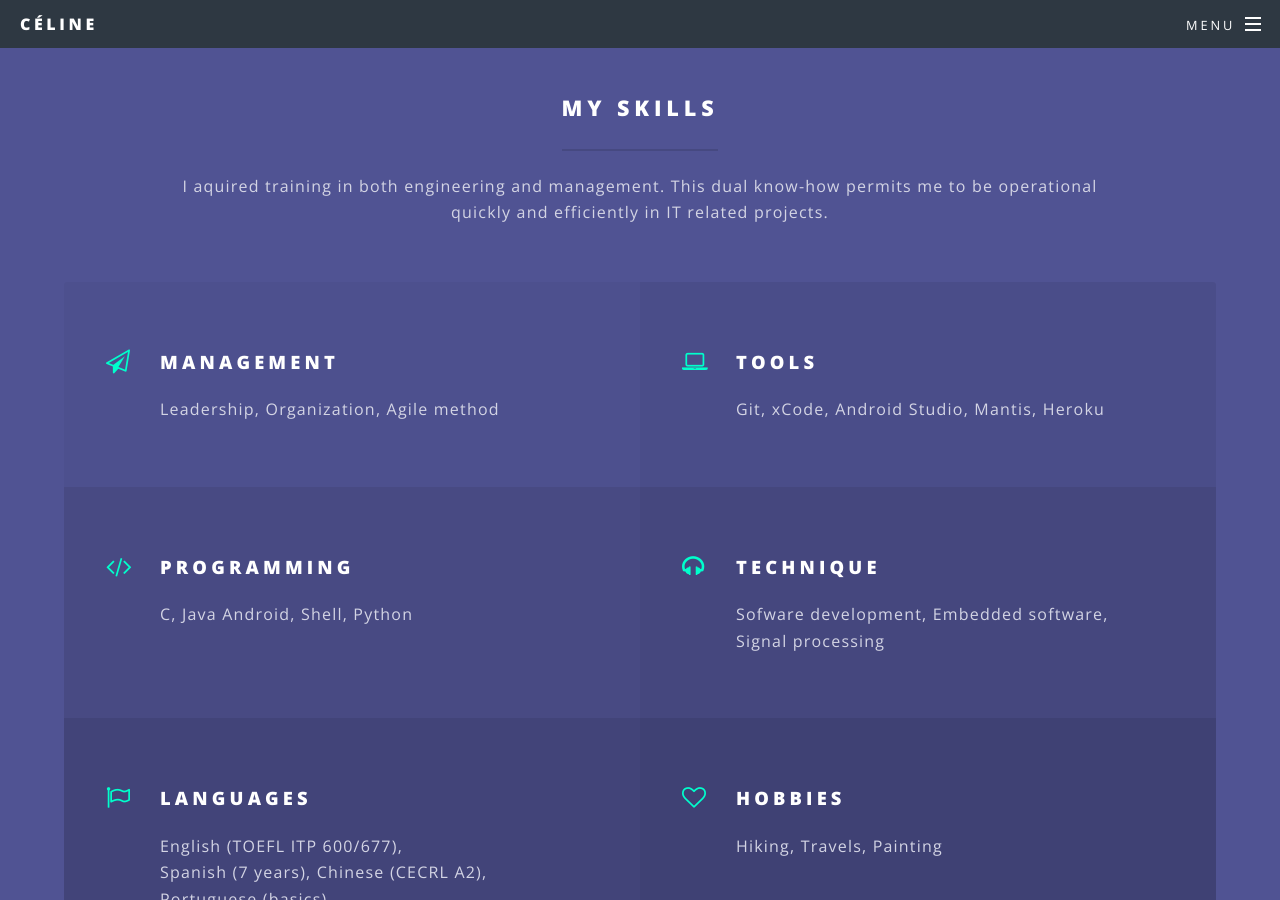
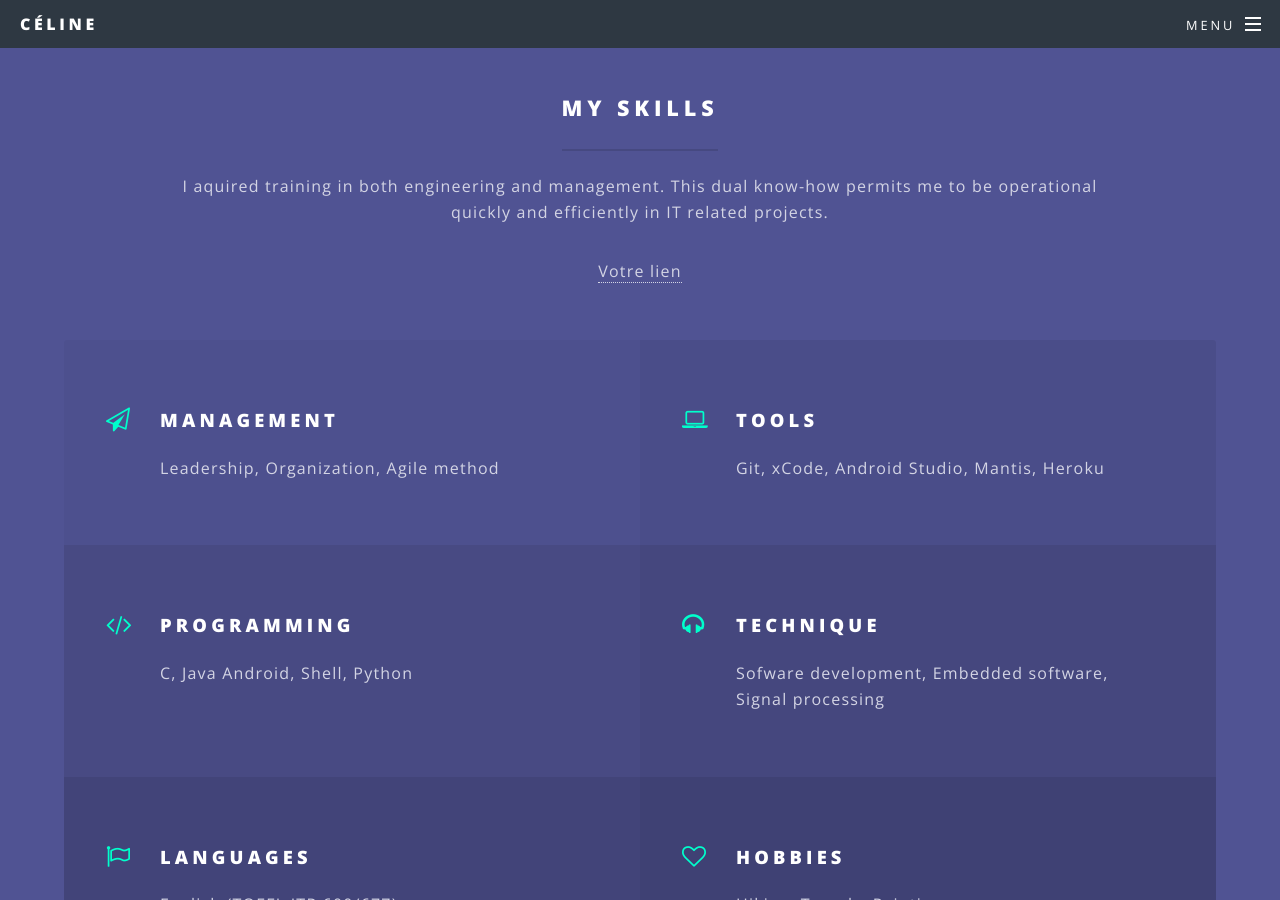
Before and after one commit to cbensahlatani/cbensahlatani.github.io, a Jekyll site: the page built from index.html, in a window 1280 px wide and 900 px high, scrolled down 2610 px. Built offline with Jekyll 4.4.1, drawn with Linux system fonts in a browser that asks for light colours.

Commit message:
Update index.html

```diff
--- a/index.html
+++ b/index.html
@@ -68,6 +68,7 @@ layout: landing
 								<h2>My skills</h2>
 								<p>I aquired training in both engineering and management. This dual know-how permits me to be operational<br />
 								quickly and efficiently in IT related projects.</p>
+								<a href="https://shop.netatmo.com/">Votre lien</a>
 							</header>
 							<ul class="features">
 								<li class="icon fa-paper-plane-o">
```
